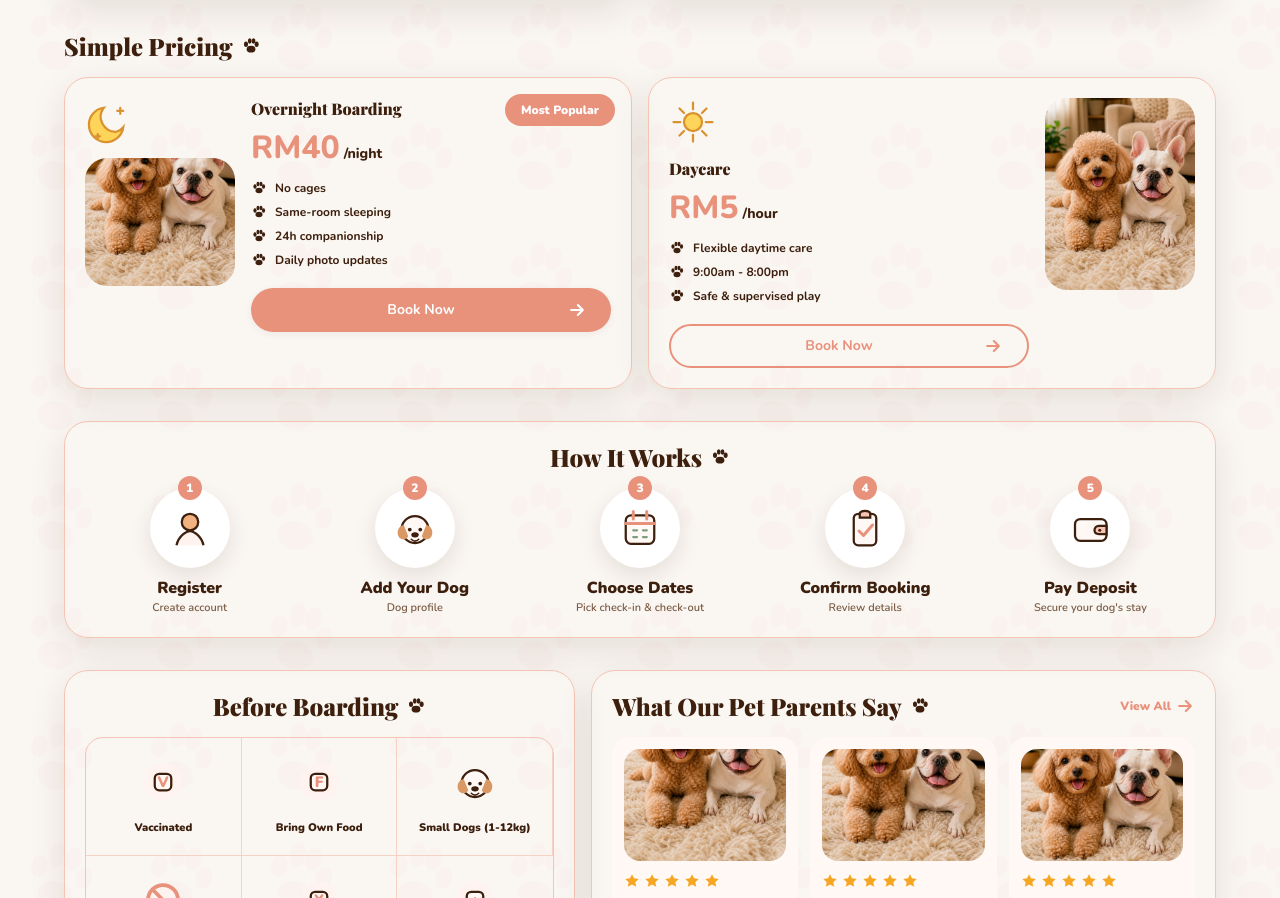
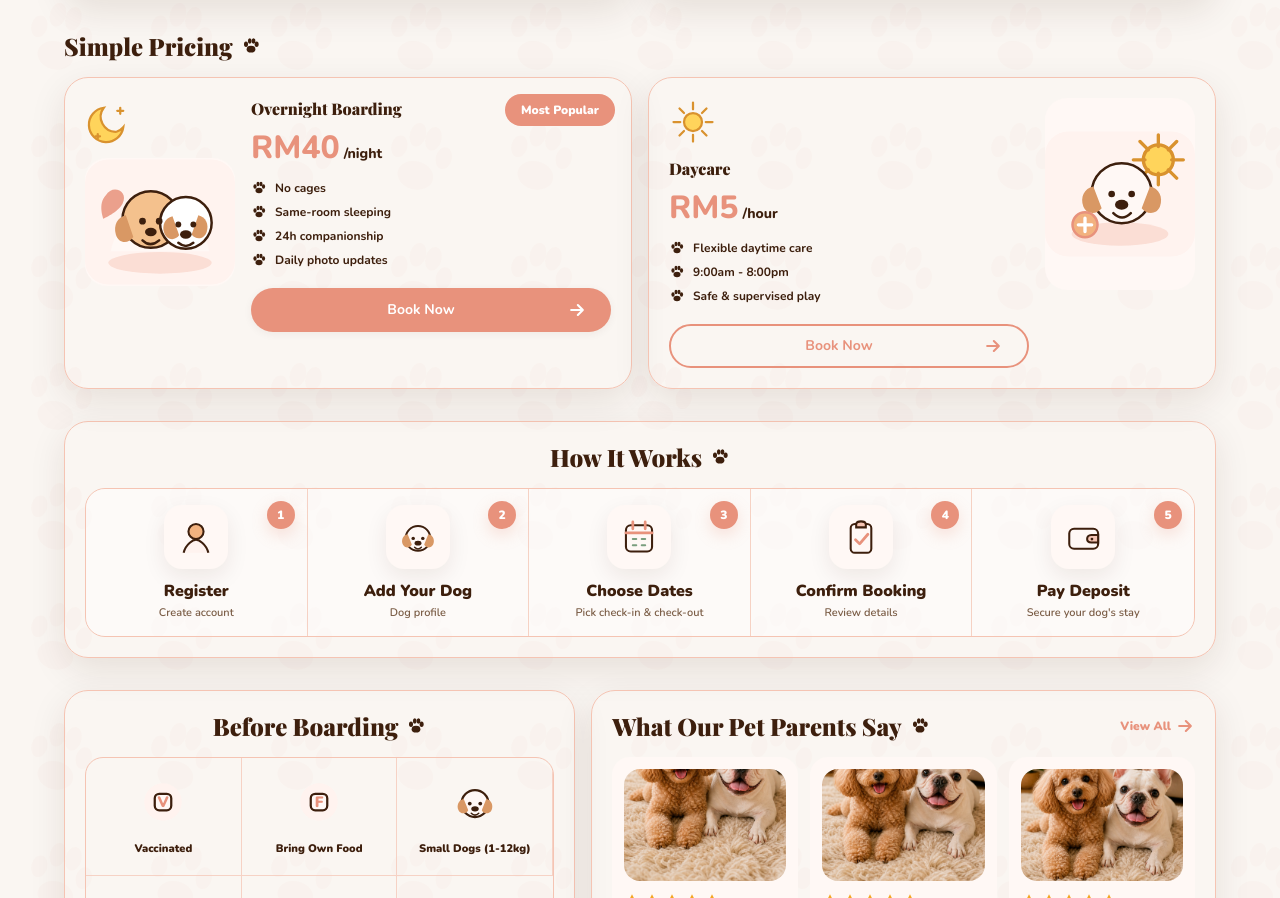
Before and after one commit to petvilla-ipoh/pet-villa, a Next.js app in the folder apps/web/: page / in a window 1280 px wide. Shown: the part 862-1760 px from the top of the page. Built offline with nearby package versions, Linux system fonts and the light colour scheme; a web font is replaced by a local one.

Commit message:
refine pricing art and steps grid

```diff
--- a/apps/web/app/page.tsx
+++ b/apps/web/app/page.tsx
@@ -243,6 +243,78 @@ function MiniDogArt({ className = "h-full w-full" }: { className?: string }) {
   );
 }
 
+function CartoonPetArt({ variant, className = "h-full w-full" }: { variant: "boarding" | "daycare" | "food" | "camera"; className?: string }) {
+  if (variant === "daycare") {
+    return (
+      <svg viewBox="0 0 180 150" className={className} aria-hidden="true">
+        <rect x="0" y="0" width="180" height="150" rx="28" fill="#fff3ef" />
+        <circle cx="136" cy="34" r="18" fill="#ffd45b" stroke="#d9922e" strokeWidth="4" />
+        <path d="M136 4v14M136 50v14M106 34h14M152 34h14M114 12l10 10M148 46l10 10M158 12l-10 10M124 46l-10 10" stroke="#d9922e" strokeWidth="4" strokeLinecap="round" />
+        <ellipse cx="90" cy="123" rx="58" ry="14" fill="#f5c4b3" opacity="0.45" />
+        <circle cx="92" cy="74" r="36" fill="#fff8f5" stroke={deep} strokeWidth="3" />
+        <path d="M58 66c-11 2-16 13-12 24 4 10 16 10 22 2M126 66c11 2 16 13 12 24-4 10-16 10-22 2" fill="#d99864" />
+        <circle cx="80" cy="75" r="4" fill={deep} />
+        <circle cx="104" cy="75" r="4" fill={deep} />
+        <ellipse cx="92" cy="88" rx="8" ry="6" fill={deep} />
+        <path d="M82 98c7 7 14 7 21 0" fill="none" stroke={deep} strokeWidth="3" strokeLinecap="round" />
+        <circle cx="48" cy="112" r="15" fill="#f2b27f" stroke={coral} strokeWidth="3" />
+        <path d="M40 112h16M48 104v16" stroke="#fff" strokeWidth="4" strokeLinecap="round" />
+      </svg>
+    );
+  }
+
+  if (variant === "food") {
+    return (
+      <svg viewBox="0 0 180 150" className={className} aria-hidden="true">
+        <rect width="180" height="150" rx="28" fill="#fff8f5" />
+        <path d="M38 74c8-24 27-38 52-38s44 14 52 38" fill="#f5c4b3" opacity="0.5" />
+        <path d="M47 95h86l-9 30H56L47 95Z" fill="#f2b27f" stroke={deep} strokeWidth="4" strokeLinejoin="round" />
+        <path d="M60 95c2-12 14-20 30-20s28 8 30 20" fill="#fff3ef" stroke={deep} strokeWidth="4" />
+        <circle cx="76" cy="88" r="4" fill={deep} />
+        <circle cx="104" cy="88" r="4" fill={deep} />
+        <ellipse cx="90" cy="99" rx="7" ry="5" fill={deep} />
+        <path d="M75 120h30" stroke="#fff8f5" strokeWidth="7" strokeLinecap="round" />
+        <path d="M32 46c6-10 20-4 14 7-4 7-16 13-16 13s-5-13 2-20ZM142 48c8-9 20-1 12 9-5 6-18 10-18 10s-3-14 6-19Z" fill={coral} opacity="0.85" />
+      </svg>
+    );
+  }
+
+  if (variant === "camera") {
+    return (
+      <svg viewBox="0 0 180 150" className={className} aria-hidden="true">
+        <rect width="180" height="150" rx="28" fill="#fff3ef" />
+        <rect x="34" y="50" width="76" height="56" rx="14" fill="#fff" stroke={deep} strokeWidth="4" />
+        <path d="M49 50l8-12h31l8 12" fill="#f5c4b3" stroke={deep} strokeWidth="4" strokeLinejoin="round" />
+        <circle cx="72" cy="78" r="17" fill="#f5c4b3" stroke={coral} strokeWidth="4" />
+        <circle cx="98" cy="62" r="4" fill={coral} />
+        <rect x="82" y="35" width="64" height="48" rx="12" fill="#fff8f5" stroke={deep} strokeWidth="4" transform="rotate(10 114 59)" />
+        <circle cx="114" cy="59" r="13" fill="#f5c4b3" stroke={coral} strokeWidth="4" />
+        <path d="M132 29c4-7 14-3 12 5-2 6-11 11-11 11s-7-8-1-16ZM42 119c5-8 16-2 12 7-3 6-14 10-14 10s-5-10 2-17Z" fill={coral} opacity="0.82" />
+      </svg>
+    );
+  }
+
+  return (
+    <svg viewBox="0 0 180 150" className={className} aria-hidden="true">
+      <rect width="180" height="150" rx="28" fill="#fff3ef" />
+      <ellipse cx="90" cy="124" rx="62" ry="13" fill="#f5c4b3" opacity="0.45" />
+      <path d="M31 110c5-29 29-48 59-48s54 19 59 48" fill="#fff8f5" />
+      <circle cx="79" cy="72" r="34" fill="#f4c18d" stroke={deep} strokeWidth="3" />
+      <circle cx="121" cy="76" r="31" fill="#fff" stroke={deep} strokeWidth="3" />
+      <path d="M49 67c-10 2-15 12-12 23s15 12 21 3M105 68c-9 2-13 11-10 20s13 10 18 3" fill="#d99864" />
+      <path d="M136 67c9 2 13 11 10 20s-13 10-18 3" fill="#d99864" />
+      <circle cx="69" cy="74" r="4" fill={deep} />
+      <circle cx="89" cy="74" r="4" fill={deep} />
+      <circle cx="112" cy="78" r="3.5" fill={deep} />
+      <circle cx="130" cy="78" r="3.5" fill={deep} />
+      <ellipse cx="79" cy="87" rx="7" ry="5" fill={deep} />
+      <ellipse cx="121" cy="90" rx="7" ry="5" fill={deep} />
+      <path d="M69 97c6 6 13 6 20 0M112 100c6 5 12 5 18 0" fill="none" stroke={deep} strokeWidth="3" strokeLinecap="round" />
+      <path d="M25 43c8-14 28-5 20 10-5 10-23 18-23 18s-7-18 3-28Z" fill={coral} opacity="0.85" />
+    </svg>
+  );
+}
+
 function PawIcon({ className = "h-4 w-4" }: { className?: string }) {
   return (
     <svg viewBox="0 0 32 32" className={className} aria-hidden="true">
@@ -370,7 +442,7 @@ export default function HomePage() {
                   <div>
                     <Icon name="moon" className="h-12 w-12" />
                     <div className="mt-3 h-32 overflow-hidden rounded-[22px] bg-villa-primary-bg">
-                      <DogPhoto position="35% 76%" />
+                      <CartoonPetArt variant="boarding" />
                     </div>
                   </div>
                   <div>
@@ -406,7 +478,7 @@ export default function HomePage() {
                     </a>
                   </div>
                   <div className="hidden h-48 overflow-hidden rounded-[22px] bg-villa-primary-bg sm:block">
-                    <DogPhoto position="72% 70%" />
+                    <CartoonPetArt variant="daycare" />
                   </div>
                 </div>
               </article>
@@ -420,15 +492,22 @@ export default function HomePage() {
               <h2 className="section-title">{t({ en: "How It Works", zh: "预约流程" })}</h2>
               <PawIcon className="h-5 w-5" />
             </div>
-            <div className="grid gap-4 sm:grid-cols-5">
+            <div className="grid grid-cols-2 overflow-hidden rounded-[20px] border border-villa-primary-light sm:grid-cols-5">
               {steps.map((step, index) => (
-                <article key={step.en} className="relative text-center">
-                  <span className="absolute left-1/2 top-0 z-10 grid h-6 w-6 -translate-x-1/2 -translate-y-1/2 place-items-center rounded-full bg-villa-primary text-xs font-black text-white">{index + 1}</span>
-                  <div className="mx-auto grid h-20 w-20 place-items-center rounded-full bg-white shadow-[0_8px_22px_rgba(61,31,13,0.10)]">
-                    <Icon name={step.icon} className="h-12 w-12" />
+                <article
+                  key={step.en}
+                  className={`relative grid min-h-[154px] place-items-center border-b border-villa-primary-light/75 bg-white/45 p-4 text-center sm:min-h-[142px] sm:border-b-0 sm:border-r ${
+                    index % 2 === 0 ? "border-r" : ""
+                  } ${index === 4 ? "col-span-2 border-b-0 sm:col-span-1 sm:border-r-0" : ""}`}
+                >
+                  <span className="absolute right-3 top-3 grid h-7 w-7 place-items-center rounded-full bg-villa-primary text-xs font-black text-white shadow-[0_6px_16px_rgba(232,146,124,0.25)]">{index + 1}</span>
+                  <div className="grid h-16 w-16 place-items-center rounded-[18px] bg-villa-primary-bg shadow-[0_8px_22px_rgba(61,31,13,0.08)]">
+                    <Icon name={step.icon} className="h-11 w-11" />
                   </div>
-                  <h3 className="mt-3 text-xs font-black text-villa-text-primary">{t({ en: step.en, zh: step.zh })}</h3>
-                  <p className="mt-1 text-[11px] font-semibold text-villa-text-secondary">{t(step.body)}</p>
+                  <div>
+                    <h3 className="mt-3 text-sm font-black leading-tight text-villa-text-primary">{t({ en: step.en, zh: step.zh })}</h3>
+                    <p className="mt-1 text-[11px] font-semibold leading-snug text-villa-text-secondary">{t(step.body)}</p>
+                  </div>
                 </article>
               ))}
             </div>
```
